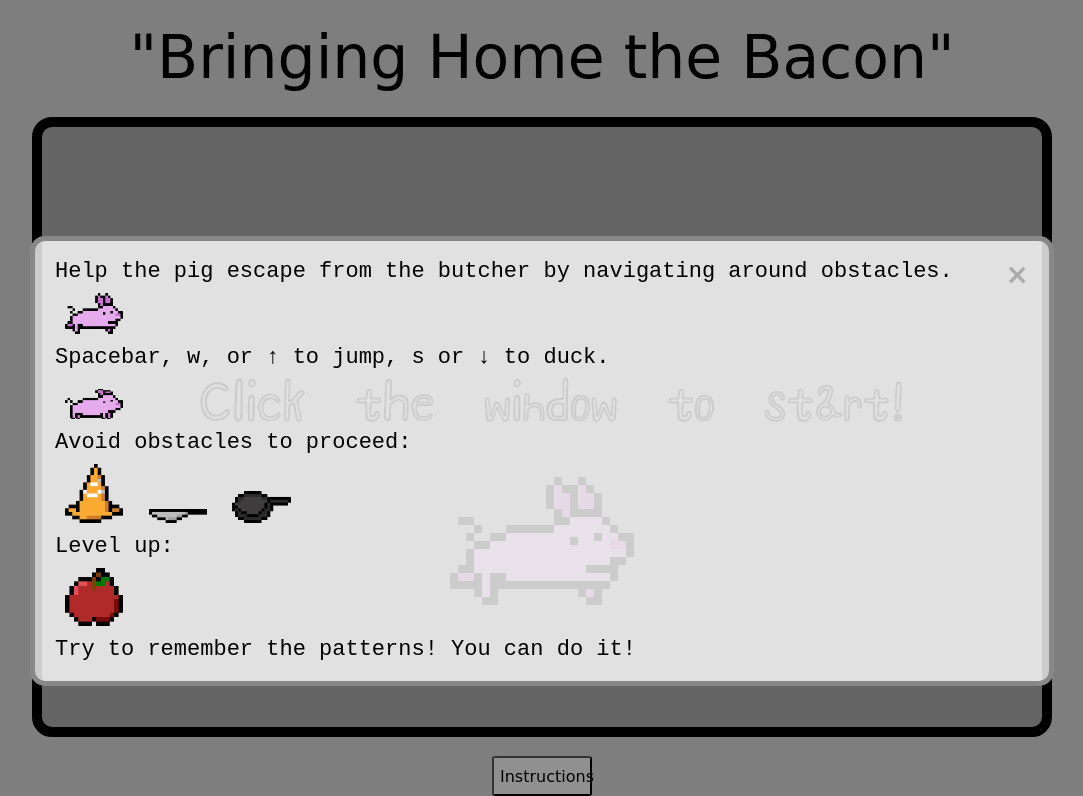
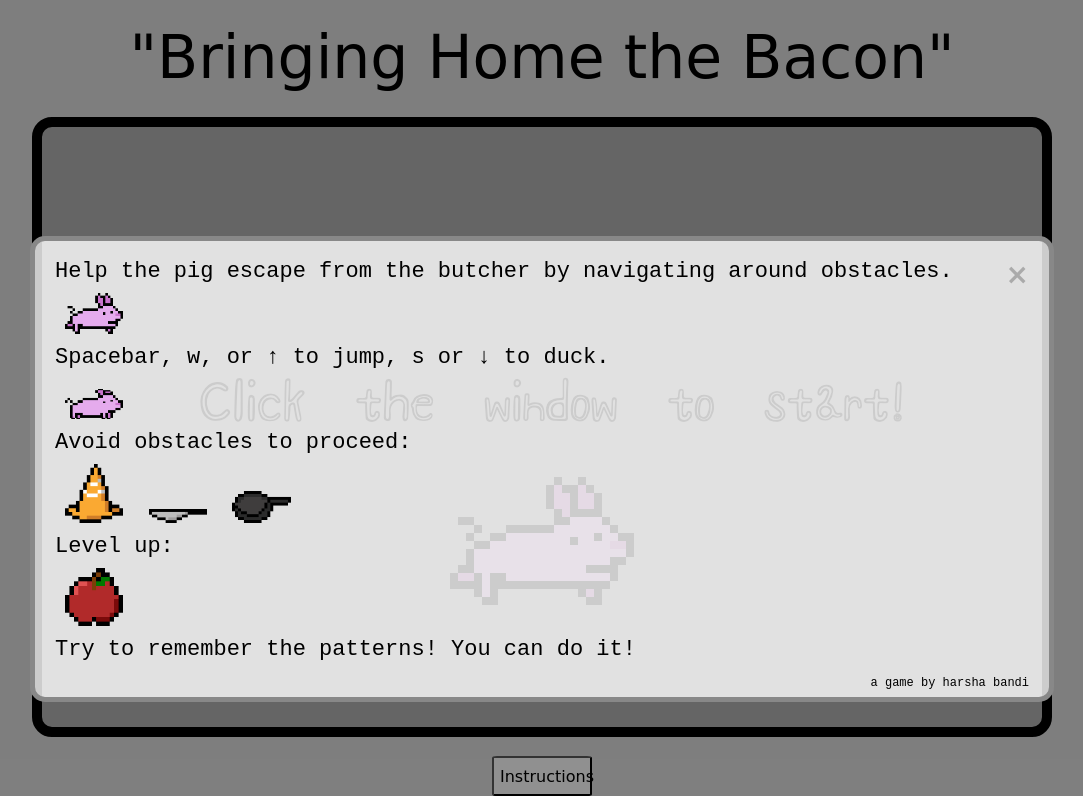
Before and after one commit to ggharsha/bringing_home_the_bacon, a website built with webpack: page index.html in a window 1280 px wide. Both pictures are taken after a click on the button "Instructions". Shown: the part 69-865 px from the top of the page, without its empty margins (98-1181 px from the left). Built offline with nearby package versions, Linux system fonts and the light colour scheme; a web font is replaced by a local one.

Commit message:
Added credits

```diff
--- a/index.html
+++ b/index.html
@@ -42,6 +42,8 @@
             <p>Level up:</p>
             <img src="src/images/newApple.png">
             <p>Try to remember the patterns! You can do it!</p>
+            <br>
+            <p class="credits">a game by harsha bandi</p>
         </div>
     </div>
 </body>
--- a/src/styles/style.css
+++ b/src/styles/style.css
@@ -117,3 +117,8 @@ img {
     width: 6%;
     margin: 10px;
 }
+
+.credits {
+    font-size: 12px;
+    float: right;
+}
```
Also changed, not shown: dist/main.css, 1 other file.
